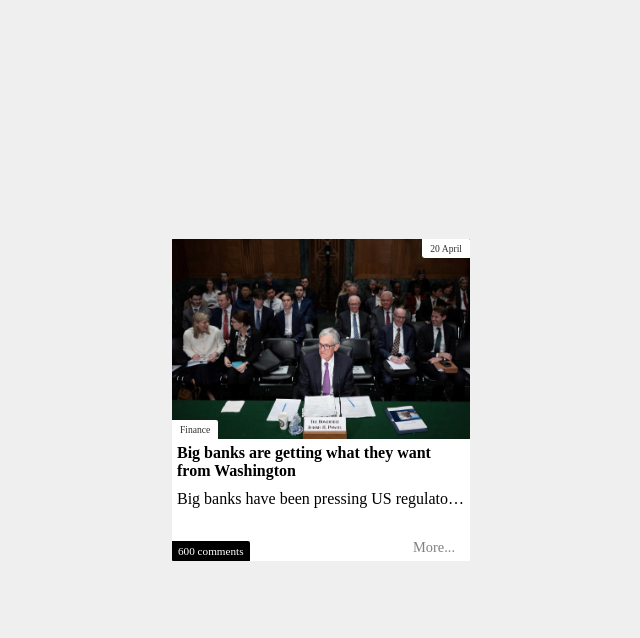
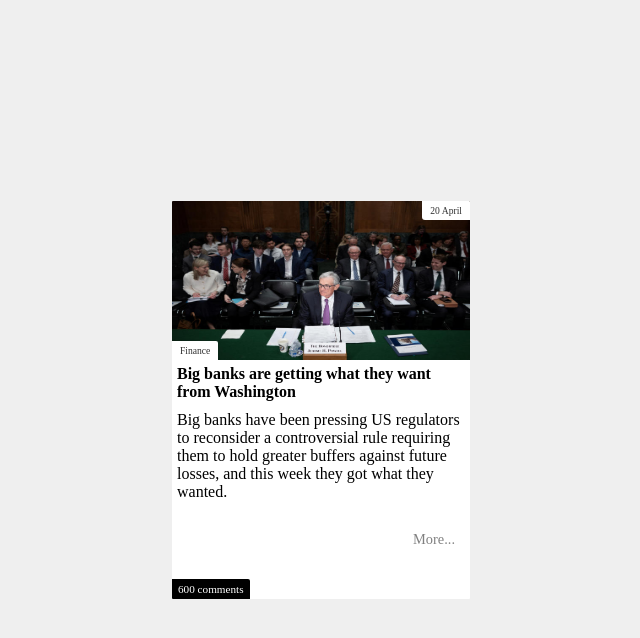
Before and after one commit to pdrm26/components, a plain HTML site: page card/index.html in a window 1280 px wide. In both pictures the pointer is over the element 640 px from the left and 338 px from the top of the page. Shown: the whole page, without its empty margins (319-959 px from the left). Drawn offline with Linux system fonts and the light colour scheme.

Commit message:
feat: add transition when hover on card

```diff
--- a/card/styles.css
+++ b/card/styles.css
@@ -19,13 +19,15 @@ body {
   overflow: hidden;
   position: relative;
   width: 300px;
+  height: 400px;
 }
 
 .card .top-section {
   max-width: 300px;
-  height: 200px;
+  height: 60%;
   position: relative;
   background-color: rgb(0, 47, 255);
+  transition: height 0.2s ease-in-out;
 }
 
 .card .top-section img {
@@ -56,12 +58,21 @@ body {
 }
 
 .card .bottom-section {
+  height: 40%;
   background-color: white;
   padding: 5px;
   position: relative;
+  transition: height 0.2s ease-in-out;
 }
 
-.card .bottom-section:hover p.description {
+.card:hover div.top-section {
+  height: 40%;
+}
+.card:hover div.bottom-section {
+  height: 60%;
+}
+
+.card:hover div.bottom-section p.description {
   height: auto;
   overflow: visible;
   text-overflow: unset;
```
